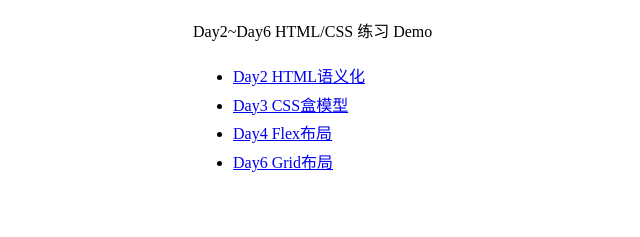
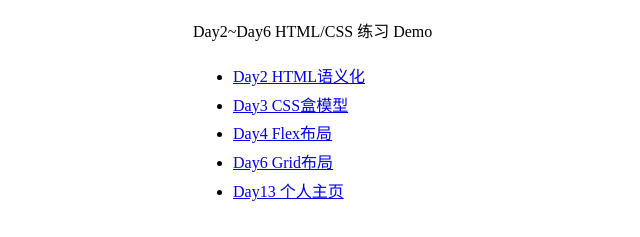
Before and after one commit to Syc000000/web-test, a plain HTML site: page index.html in a window 1280 px wide. Shown: the part 109-346 px from the top of the page, without its empty margins (113-753 px from the left). Drawn offline with Linux system fonts and the light colour scheme.

Commit message:
index.html修改

```diff
--- a/index.html
+++ b/index.html
@@ -16,6 +16,7 @@
     <li><a href="day02-index.html">Day3 CSS盒模型</a></li>
     <li><a href="day04-flex.html">Day4 Flex布局</a></li>
     <li><a href="day06-grid.html">Day6 Grid布局</a></li>
+    <li><a href="day13-index.html">Day13 个人主页</a></li>
   </ul>
 </body>
 </html>
```
